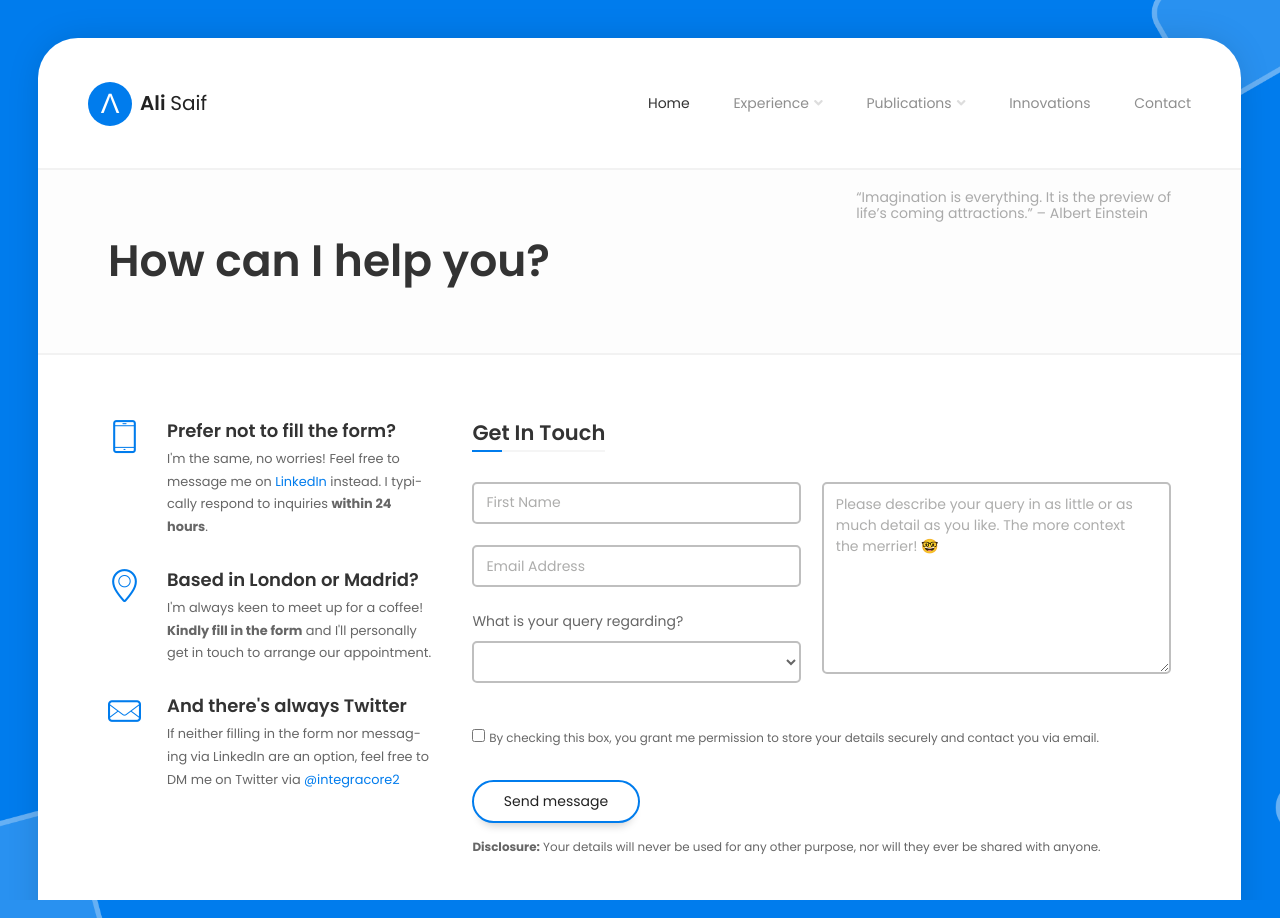
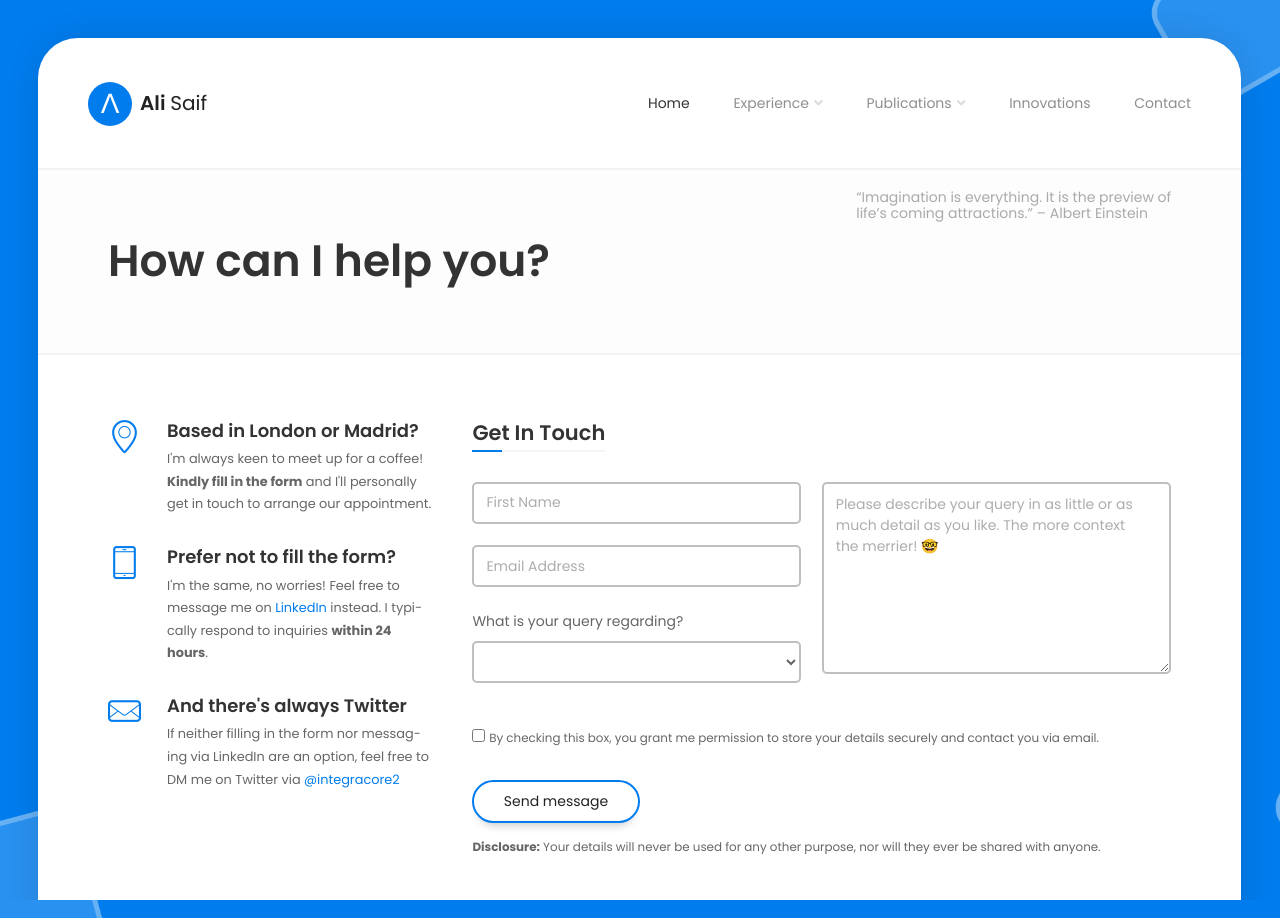
Before and after one commit to integracore2/integracore2.github.io, a Jekyll site: the page built from contact.md, in a window 1280 px wide. Built offline with Jekyll 4.4.1, drawn with Linux system fonts in a browser that asks for light colours.

Commit message:
reordered left sidebar items

```diff
--- a/contact.md
+++ b/contact.md
@@ -31,21 +31,21 @@ permalink: /contact/
 
                         <div class="info-block-w-icon">
                             <div class="ci-icon">
+                                <i class="linecons linecons-location"></i>
+                            </div>
+                            <div class="ci-text">
+                                <h4>Based in London or Madrid?</h4>
+                                <p>I'm always keen to meet up for a coffee! <b>Kindly fill in the form</b> and I'll personally get in touch to arrange our appointment.</p>
+                            </div>
+                        </div>
+
+                        <div class="info-block-w-icon">
+                            <div class="ci-icon">
                                 <i class="linecons linecons-phone"></i>
                             </div>
                             <div class="ci-text">
                                 <h4>Prefer not to fill the form?</h4>
                                 <p>I'm the same, no worries! Feel free to message me on <a href="{{ site.data.author.config.linkedin }}" target="_blank_">LinkedIn</a> instead. I typically respond to  inquiries <b>within 24 hours</b>.</p>
-                            </div>
-                        </div>
-
-                        <div class="info-block-w-icon">
-                            <div class="ci-icon">
-                                <i class="linecons linecons-location"></i>
-                            </div>
-                            <div class="ci-text">
-                                <h4>Based in London or Madrid?</h4>
-                                <p>I'm always keen to meet up for a coffee! <b>Kindly fill in the form</b> and I'll personally get in touch to arrange our appointment.</p>
                             </div>
                         </div>
 
```
